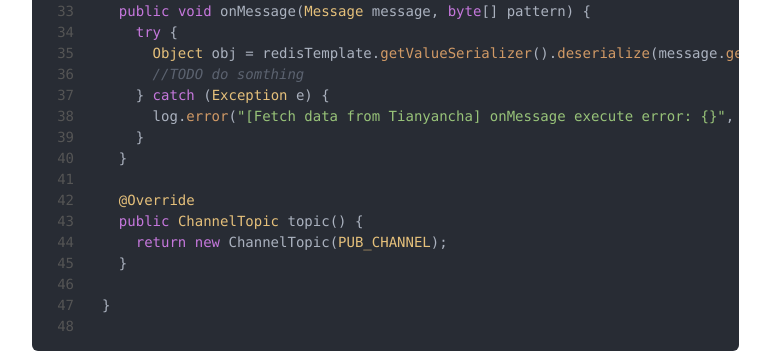
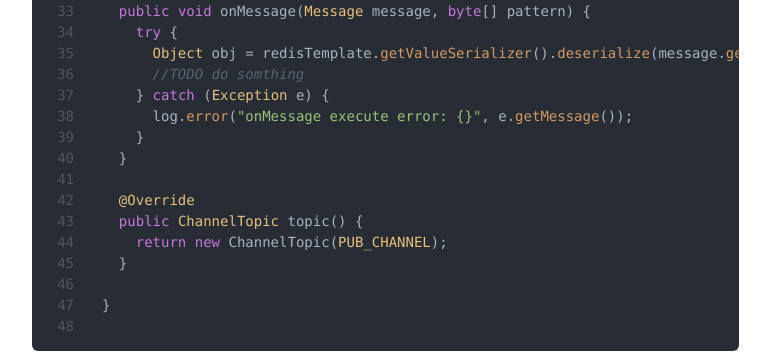
Before and after one commit to wade0817wang/wade0817wang.github.io, a Jekyll site: the page built from _posts/2018-12-03-redis-pubsub-introduce.markdown, in a window 1280 px wide and 900 px high, scrolled down 3208 px. Shown: the part 152-505 px from the top of the window, without its empty margins (233-1003 px from the left). Built offline with Jekyll 4.4.1, drawn with Linux system fonts in a browser that asks for light colours; nearby versions of some CDN libraries; comment, search, counter and statistics services are not loaded.

Commit message:
Update 2018-12-03-redis-pubsub-introduce.markdown

```diff
--- a/_posts/2018-12-03-redis-pubsub-introduce.markdown
+++ b/_posts/2018-12-03-redis-pubsub-introduce.markdown
@@ -123,7 +123,7 @@ public class IoMessageServiceImpl implements IoMessageService {
       Object obj = redisTemplate.getValueSerializer().deserialize(message.getBody());
       //TODO do somthing
     } catch (Exception e) {
-      log.error("[Fetch data from Tianyancha] onMessage execute error: {}", e.getMessage());
+      log.error("onMessage execute error: {}", e.getMessage());
     }
   }
 
```
